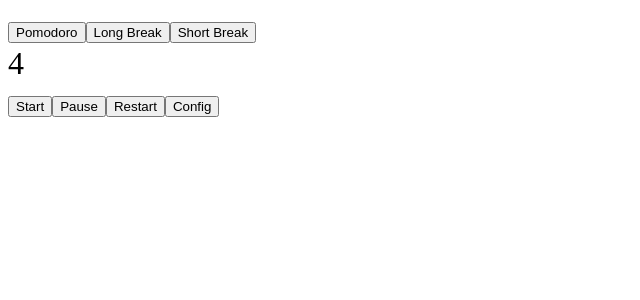
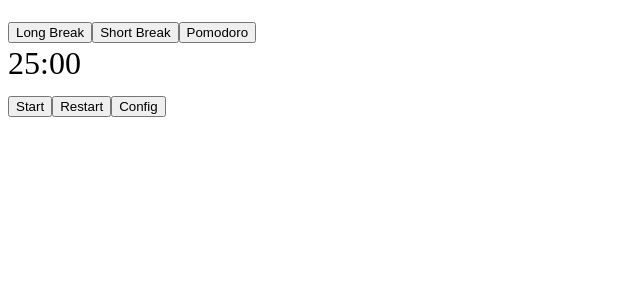
Before and after one commit to alexandra-aryshtaeva/pomodoro, a Vue app: page / in a window 1280 px wide. Shown: the top 300 px of the page, without its empty margins (0-640 px from the left). Built offline with nearby package versions, Linux system fonts and the light colour scheme.

Commit message:
now with the config button the timer can be changed

```diff
--- a/index.html
+++ b/index.html
@@ -1,10 +1,10 @@
 <!DOCTYPE html>
 <html lang="en">
   <head>
-    <meta charset="UTF-8">
-    <link rel="icon" href="/favicon.ico">
-    <meta name="viewport" content="width=device-width, initial-scale=1.0">
-    <title>Vite App</title>
+    <meta charset="UTF-8" />
+    <link rel="icon" href="/favicon.ico" />
+    <meta name="viewport" content="width=device-width, initial-scale=1.0" />
+    <title>POMODORO</title>
   </head>
   <body>
     <div id="app"></div>
--- a/src/App.vue
+++ b/src/App.vue
@@ -1,33 +1,12 @@
 <script setup>
-import { ref } from "vue";
-const timer = ref(4);
-let timeInterval;
+import Pomodoro from "./components/Pomodoro.vue";
 
-function start() {
-  if (timeInterval) return;
-
-  timeInterval = setInterval(() => {
-    timer.value--;
-
-    if (timer.value === 0) {
-      stop();
-    }
-  }, 1000);
-}
-
-function stop() {
-  clearInterval(timeInterval);
-}
+// const current = ref(Pomodoro);
 </script>
 <template>
-  <button>Pomodoro</button>
   <button>Long Break</button>
   <button>Short Break</button>
-  <div>{{ timer }}</div>
-  <button @click="start">Start</button>
-  <button @click="stop">Pause</button>
-  <button>Restart</button>
-  <button>Config</button>
+  <Pomodoro />
 </template>
 
 <style>
@@ -35,3 +14,18 @@
   font-size: 32px;
 }
 </style>
+
+<!-- <script setup>
+import { ref, onMounted } from 'vue'
+import Child from './Child.vue'
+
+const child = ref(null)
+
+onMounted(() => {
+  // child.value will hold an instance of <Child />
+})
+</script>
+
+<template>
+  <Child ref="child" />
+</template> -->
--- /dev/null
+++ b/src/components/Pomodoro.vue
@@ -0,0 +1,83 @@
+<script setup>
+import { computed, ref, watch } from "vue";
+
+//
+const timer = ref(25 * 60);
+// restart Only
+const initalTimer = ref(25 * 60);
+//
+let timeInterval;
+let startBtn = ref(true);
+let input = ref("");
+let showInput = ref(false);
+
+const display = computed(() => {
+  let minutes = Math.floor(timer.value / 60);
+  let seconds = Math.round((timer.value / 60 - minutes) * 60);
+  if (minutes < 10) {
+    minutes = "0" + minutes;
+  }
+  if (seconds < 10) {
+    seconds = "0" + seconds;
+  }
+  return minutes + ":" + seconds;
+});
+
+function start() {
+  if (timeInterval) return;
+  startBtn.value = false;
+
+  timeInterval = setInterval(() => {
+    timer.value--;
+
+    if (timer.value === 0) {
+      stop();
+    }
+  }, 1000);
+}
+
+function stop() {
+  startBtn.value = true;
+  clearInterval(timeInterval);
+  timeInterval = undefined;
+}
+
+function restart() {
+  timer.value = initalTimer.value;
+  stop();
+}
+
+// watch (source, (newValue,(function)=>{}), (optional: ){} )
+// watch (input value, (function)=>{})
+
+watch(input, (newInputValue) => {
+  // input = newInputValue (minutes(ex:25))
+  // newInputValue
+  if (newInputValue >= 24 * 60) {
+    newInputValue = 24 * 60;
+  }
+  if (newInputValue < 0) {
+    newInputValue = 0;
+  }
+
+  timer.value = newInputValue * 60;
+  //  minutes result
+
+  // newInpouteValue => timer.value
+});
+
+function isInput() {
+  showInput.value = true;
+}
+</script>
+
+<template>
+  <button>Pomodoro</button>
+  <div>{{ display }}</div>
+  <button v-if="startBtn" @click="start">Start</button>
+
+  <button v-if="!startBtn" @click="stop">Pause</button>
+  <button @click="restart">Restart</button>
+  <button @click="isInput">Config</button>
+  <input v-if="showInput" type="number" v-model="input" min="0" />
+</template>
```
